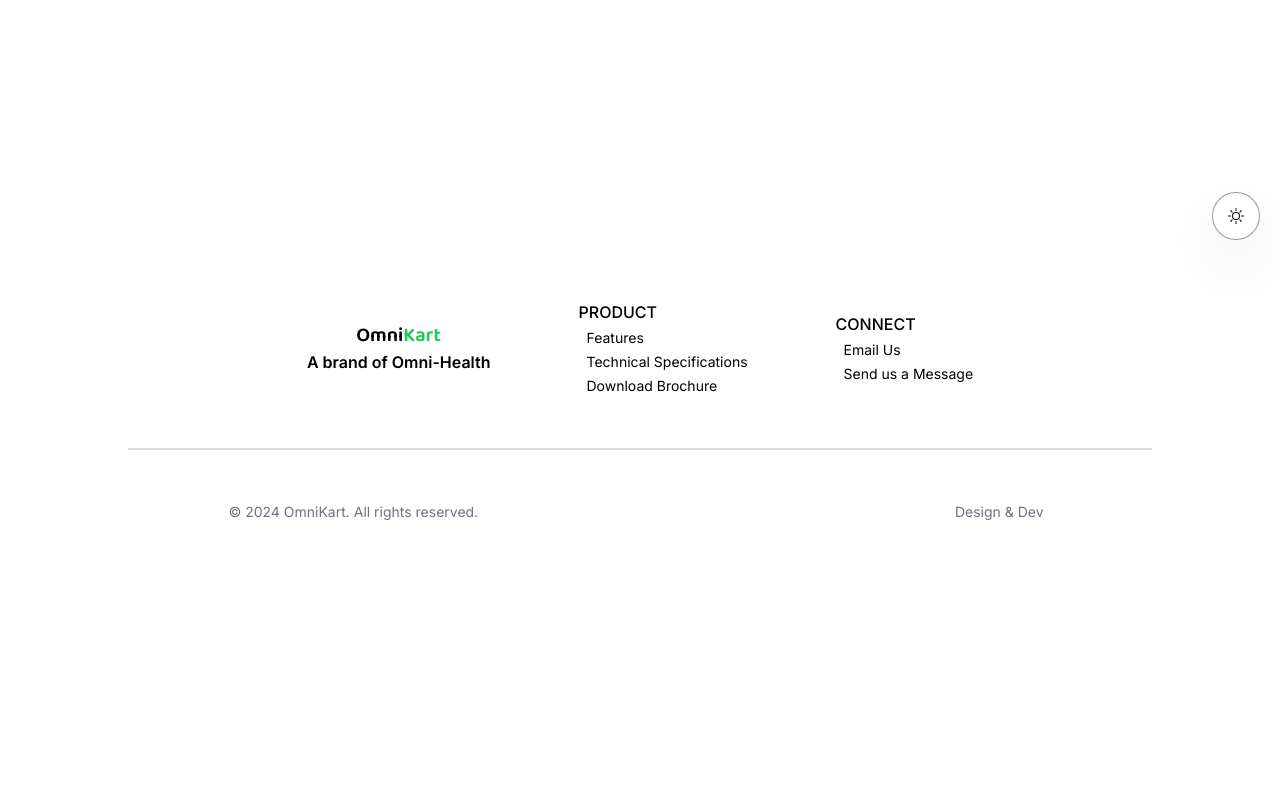
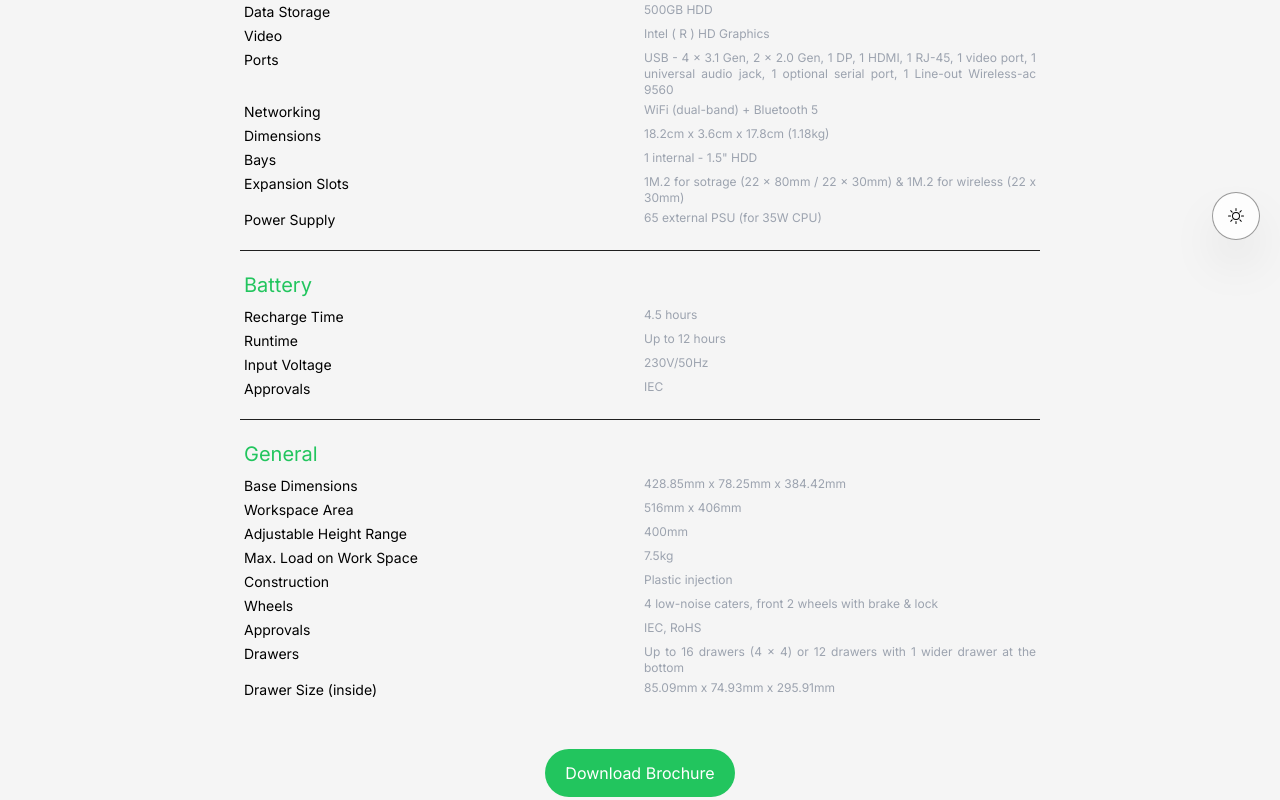
Before and after one commit to ruvik2000/omnikart-live, a Next.js app: page /specification in a window 1280 px wide. Before the commit this address had no page. Shown: the part 540-1340 px from the top of the page. Before the commit the page ends 1102 px from the top, so only its background shows below. Built offline with nearby package versions, Linux system fonts and the light colour scheme.

Commit message:
Implemented specification page

```diff
--- /dev/null
+++ b/app/specification/page.tsx
@@ -0,0 +1,32 @@
+import SpecItem from "@/components/spec-item";
+import { techSpecs } from "@/lib";
+import Image from "next/image";
+import React from "react";
+
+const Specification = () => {
+  return (
+    <main className="flex flex-col">
+      <section className="relative p-[5rem] h-fit flex flex-col items-center justify-center md:justify-start gap-[1.7rem] md:gap-[1.8rem] px-4 md:px-[6rem] lg:px-[15rem] bg-neutral-100 dark:bg-[#1f1f1f] dark:text-white border-b dark:border-b-gray-300">
+        <h1 className="about-heading text-green-500">
+          Technical Specifications
+        </h1>
+        <div className=" w-full">
+          {techSpecs.map((item, index) => (
+            <React.Fragment key={index}>
+              <SpecItem {...item} />
+            </React.Fragment>
+          ))}
+        </div>
+        <a
+          href="/OmniKart_Brochure_Product_Brochure.pdf"
+          target="_black"
+          className="bg-green-500 px-5 py-3 rounded-full text-white hover:opacity-80 dark:bg-green-700"
+        >
+          Download Brochure
+        </a>
+      </section>
+    </main>
+  );
+};
+
+export default Specification;
--- /dev/null
+++ b/components/spec-item.tsx
@@ -0,0 +1,29 @@
+import { techSpecs } from "@/lib";
+import React from "react";
+
+type SpecItemProps = (typeof techSpecs)[number];
+
+const SpecItem = ({ title, items }: SpecItemProps) => {
+  return (
+    <div className="w-full py-5 px-1 gap-2 border-b border-b-[#1f1f1f] dark:border-b-[#f1f1f1] last:border-none">
+      <h2 className="text-xl mb-2 text-green-500 dark:text-green-500/70">
+        {title}
+      </h2>
+      <div className="w-full flex flex-col items-center justify-center gap-1">
+        {items.map((specItem, index) => (
+          <div
+            className="w-full flex flex-col md:flex-row items-start justify-start gap-2"
+            key={index}
+          >
+            <h4 className="text-sm flex-1">{specItem.name}</h4>
+            <p className="text-xs text-justify flex-1 text-gray-400 dark:text-gray-300/40">
+              {specItem.desc}
+            </p>
+          </div>
+        ))}
+      </div>
+    </div>
+  );
+};
+
+export default SpecItem;
```
